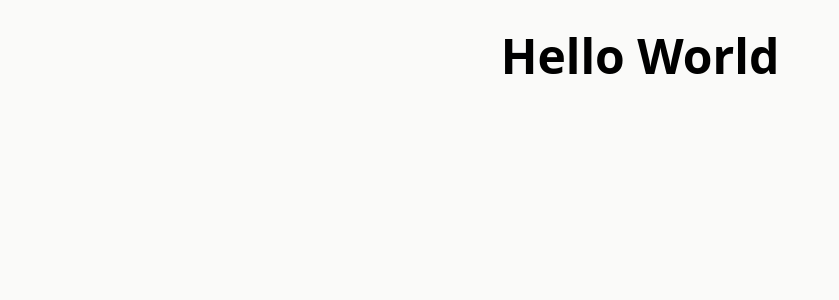
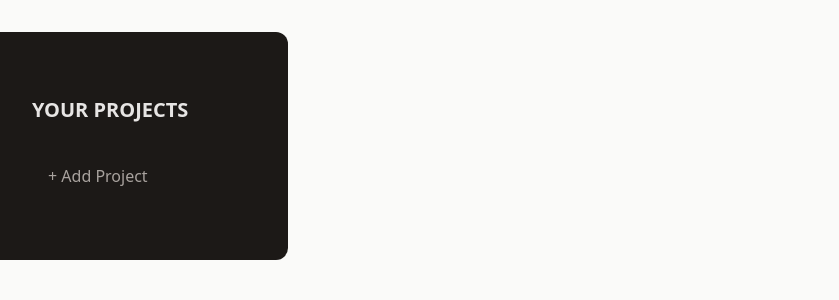
Before and after one commit to oleg-zal/Part_09_PM, a React (Vite) app: page / in a window 1280 px wide. Shown: the top 300 px of the page, without its empty margins (0-839 px from the left). Built offline with nearby package versions, Linux system fonts and the light colour scheme.

Commit message:
Design Project Sidebar

```diff
--- a/src/App.jsx
+++ b/src/App.jsx
@@ -1,8 +1,10 @@
+import ProjectSidebar from "./components/ProjectSidebar";
+
 function App() {
   return (
-    <>
-      <h1 className="my-8 text-center text-5xl font-bold">Hello World</h1>
-    </>
+    <main className="h-screen my-8">
+      <ProjectSidebar />
+    </main>
   );
 }
 
--- /dev/null
+++ b/src/components/ProjectSidebar.jsx
@@ -0,0 +1,15 @@
+export default function ProjectSidebar() {
+  return (
+    <aside className="w-1/3 px-8 py-16 bg-stone-900 text-stone-50 md:w-72 rounded-r-xl">
+      <h2 className="mb-8 font-bold uppercase md:text-xl text-stone-200">
+        Your Projects
+      </h2>
+      <div>
+        <button className="px-4 py-2 text-xs md:text-base rounded-md border-stone-700 text-stone-400 hover:bg-stone-600 hover:text-stone-100">
+          + Add Project
+        </button>
+      </div>
+      <ul></ul>
+    </aside>
+  );
+}
```
